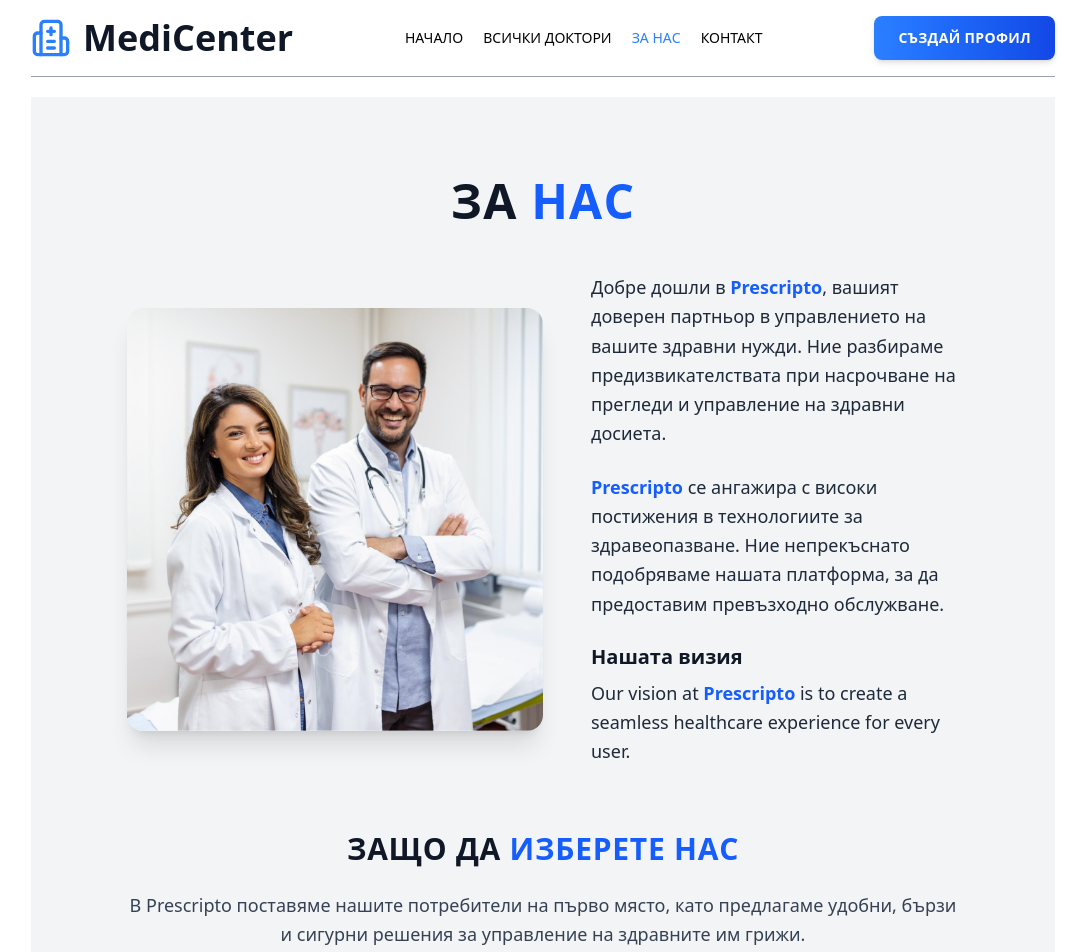
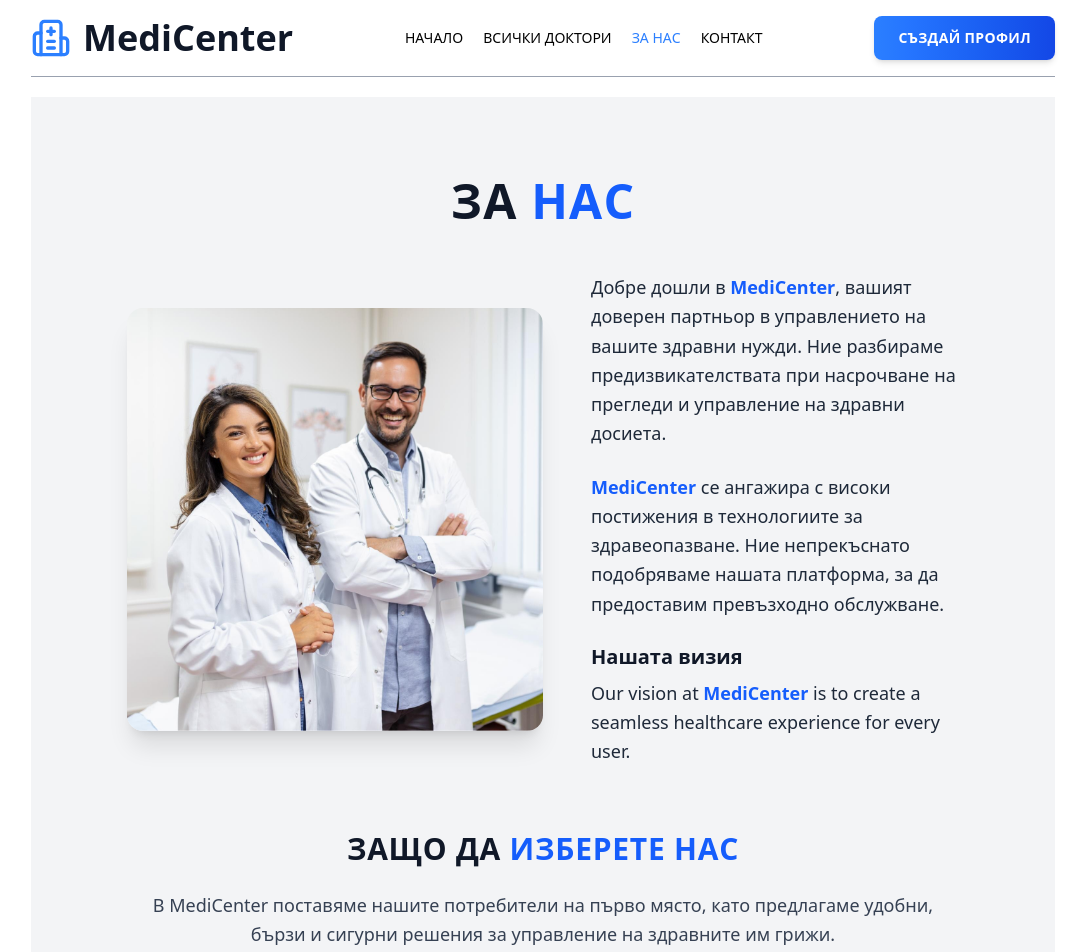
Before and after one commit to asenchochev/my-react-app, a React (Vite) app in the folder frontend/: page /about in a window 1280 px wide. Shown: the top 952 px of the page, without its empty margins (97-1183 px from the left). Built offline with nearby package versions, Linux system fonts and the light colour scheme.

Commit message:
Update About,.jsx

```diff
--- a/frontend/src/pages/About.jsx
+++ b/frontend/src/pages/About.jsx
@@ -39,15 +39,15 @@ const About = () => {
           transition={{ duration: 0.8 }}
         >
           <p className="text-lg leading-relaxed">
-            Добре дошли в <span className="font-semibold text-blue-600">Prescripto</span>, вашият доверен партньор в управлението на вашите здравни нужди. Ние разбираме предизвикателствата при насрочване на прегледи и управление на здравни досиета.
+            Добре дошли в <span className="font-semibold text-blue-600">MediCenter</span>, вашият доверен партньор в управлението на вашите здравни нужди. Ние разбираме предизвикателствата при насрочване на прегледи и управление на здравни досиета.
           </p>
           <p className="text-lg leading-relaxed">
-            <span className="font-semibold text-blue-600">Prescripto</span> се ангажира с високи постижения в технологиите за здравеопазване. Ние непрекъснато подобряваме нашата платформа, за да предоставим превъзходно обслужване.
+            <span className="font-semibold text-blue-600">MediCenter</span> се ангажира с високи постижения в технологиите за здравеопазване. Ние непрекъснато подобряваме нашата платформа, за да предоставим превъзходно обслужване.
           </p>
           <div>
             <b className="text-xl text-gray-900">Нашата визия</b>
             <p className="text-lg leading-relaxed mt-2">
-              Our vision at <span className="font-semibold text-blue-600">Prescripto</span> is to create a seamless healthcare experience for every user.
+              Our vision at <span className="font-semibold text-blue-600">MediCenter</span> is to create a seamless healthcare experience for every user.
             </p>
           </div>
         </motion.div>
@@ -63,7 +63,7 @@ const About = () => {
           ЗАЩО ДА <span className="text-blue-600">ИЗБЕРЕТЕ НАС</span>
         </p>
         <p className="text-lg leading-relaxed text-gray-700">
-          В Prescripto поставяме нашите потребители на първо място, като предлагаме удобни, бързи и сигурни решения за управление на здравните им грижи.
+          В MediCenter поставяме нашите потребители на първо място, като предлагаме удобни, бързи и сигурни решения за управление на здравните им грижи.
         </p>
         <div className="grid grid-cols-1 md:grid-cols-3 gap-8 mt-10">
           {features.map((feature, index) => (
```
